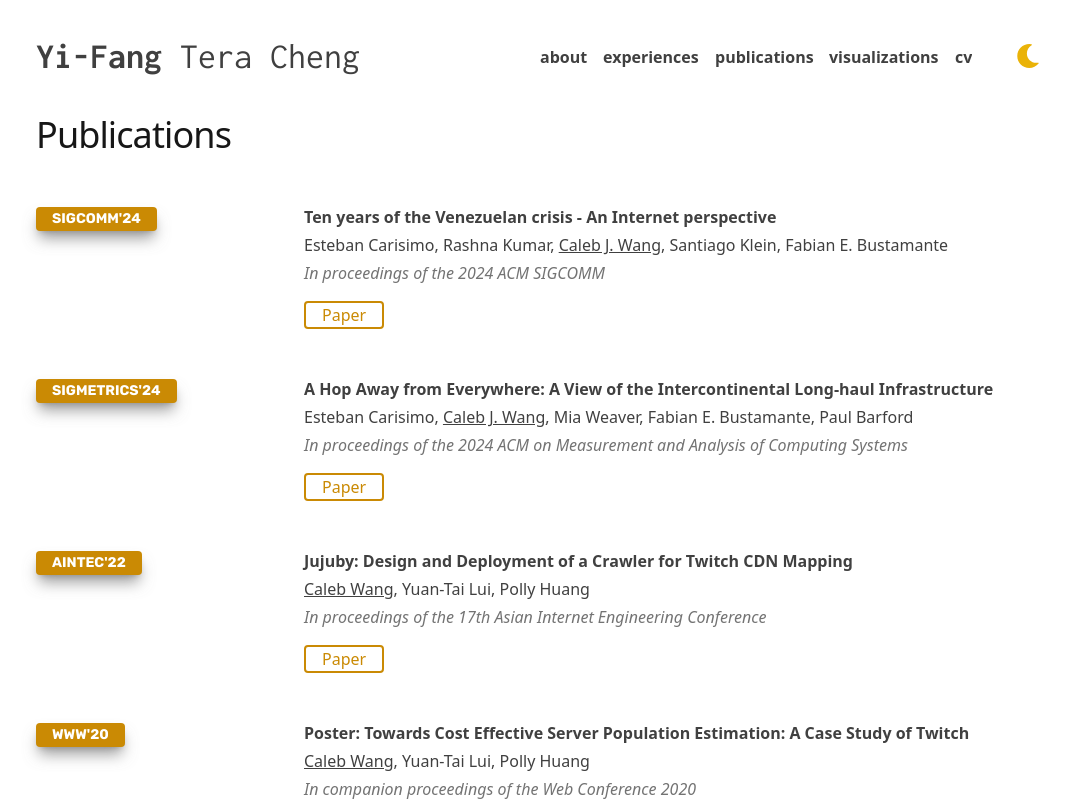
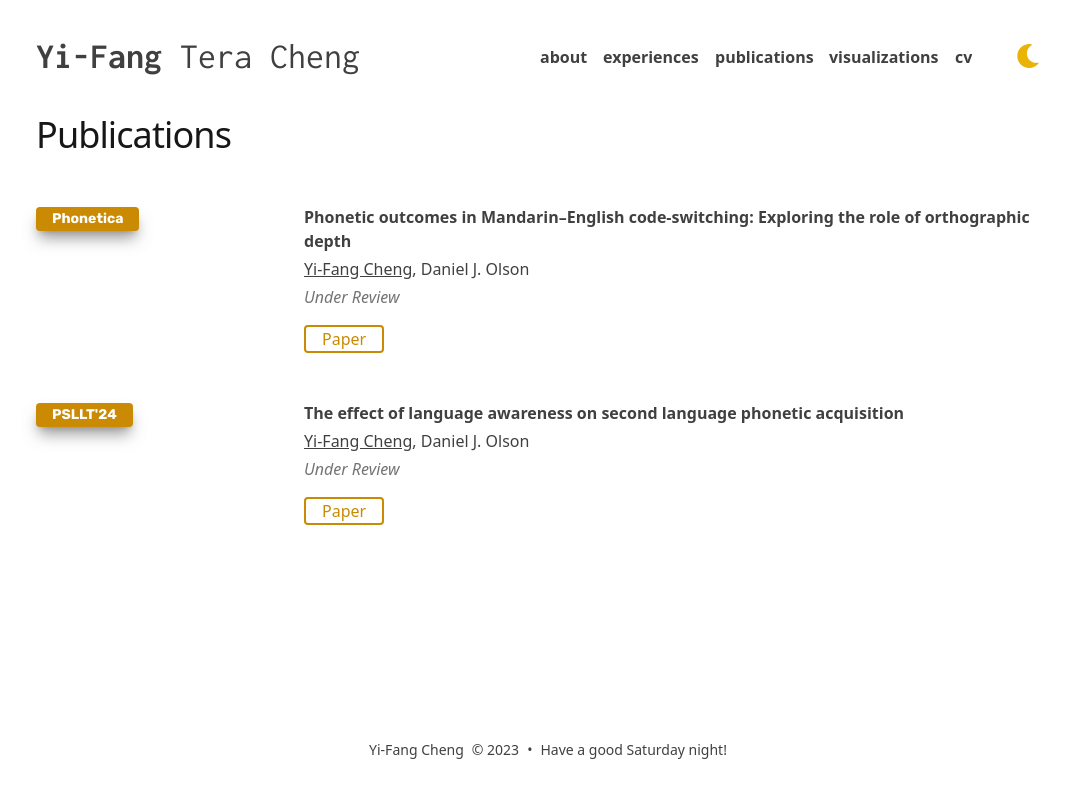
Before and after one commit to yifangC/tera-site, a Next.js app: page /publications in a window 1280 px wide. Shown: the top 801 px of the page, without its empty margins (92-1162 px from the left). Built offline with nearby package versions, Linux system fonts and the light colour scheme.

Commit message:
update visualizations and publications; modify title and add new publication entries

```diff
--- a/app/content/publications.mdx
+++ b/app/content/publications.mdx
@@ -1,45 +1,19 @@
 # Publications
 
 <PublicationEntry
-    title="Ten years of the Venezuelan crisis - An Internet perspective"
-    conference="SIGCOMM'24"
-    conferenceFullName="In proceedings of the 2024 ACM SIGCOMM"
-    highlightAuthors={["Caleb J. Wang"]}
-    authors={["Esteban Carisimo", "Rashna Kumar", "Caleb J. Wang", "Santiago Klein", "Fabian E. Bustamante"]}
-    components={[
-        { title: "Paper", link: "https://dl.acm.org/doi/10.1145/3651890.3672218" },
-    ]}
-/>
+  title="Phonetic outcomes in Mandarin–English code-switching: Exploring the role of orthographic depth"
+  conference="Phonetica"
+  conferenceFullName="Under Review"
+  highlightAuthors={["Yi-Fang Cheng"]}
+  authors={["Yi-Fang Cheng", "Daniel J. Olson"]}
+  components={[{ title: "Paper", link: "" }]}
+/>{" "}
 
 <PublicationEntry
-    title="A Hop Away from Everywhere: A View of the Intercontinental Long-haul Infrastructure"
-    conference="SIGMETRICS'24"
-    conferenceFullName="In proceedings of the 2024 ACM on Measurement and Analysis of Computing Systems"
-    highlightAuthors={["Caleb J. Wang"]}
-    authors={["Esteban Carisimo", "Caleb J. Wang", "Mia Weaver", "Fabian E. Bustamante", "Paul Barford"]}
-    components={[
-        { title: "Paper", link: "https://dl.acm.org/doi/10.1145/3626778" },
-    ]}
-/>
-
-<PublicationEntry
-    title="Jujuby: Design and Deployment of a Crawler for Twitch CDN Mapping"
-    conference="AINTEC'22"
-    conferenceFullName="In proceedings of the 17th Asian Internet Engineering Conference"
-    highlightAuthors={["Caleb Wang"]}
-    authors={["Caleb Wang", "Yuan-Tai Lui", "Polly Huang"]}
-    components={[
-        { title: "Paper", link: "https://dl.acm.org/doi/abs/10.1145/3570748.3570755" },
-    ]}
-/>
-
-<PublicationEntry
-    title="Poster: Towards Cost Effective Server Population Estimation: A Case Study of Twitch"
-    conference="WWW'20"
-    conferenceFullName="In companion proceedings of the Web Conference 2020"
-    highlightAuthors={["Caleb Wang"]}
-    authors={["Caleb Wang", "Yuan-Tai Lui", "Polly Huang"]}
-    components={[
-        { title: "Paper", link: "https://dl.acm.org/doi/abs/10.1145/3366424.3382686" },
-    ]}
-/>
+  title="The effect of language awareness on second language phonetic acquisition"
+  conference="PSLLT'24"
+  conferenceFullName="Under Review"
+  highlightAuthors={["Yi-Fang Cheng"]}
+  authors={["Yi-Fang Cheng", "Daniel J. Olson"]}
+  components={[{ title: "Paper", link: "" }]}
+/>{" "}
--- a/app/ui/NavBar.js
+++ b/app/ui/NavBar.js
@@ -1,13 +1,13 @@
 // import siteMetadata from '@/data/siteMetadata'
-import Link from './Link'
+import Link from "./Link";
 
 const headerNavLinks = [
-  { href: '/about', title: 'about' },
-  { href: '/experiences', title: 'experiences' },
-  { href: '/publications', title: 'publications' },
-  { href: '/visualizations', title: 'visualizations' },
-  { href: '/static/pdf/yi-fang.pdf', title: 'cv'}
-]
+  { href: "/about", title: "about" },
+  { href: "/experiences", title: "experiences" },
+  { href: "/publications", title: "publications" },
+  { href: "/visualizations", title: "visualizations" },
+  { href: "/static/pdf/yifang-cv.pdf", title: "cv" },
+];
 
 export default function NavBar() {
   return (
--- a/app/visualizations/page.js
+++ b/app/visualizations/page.js
@@ -136,7 +136,10 @@ const data = [
 export default function VizPage() {
   return (
     <div>
-      <h1>Tera is a bad girl. Wombatbuo is not happy </h1>
+      <h1>
+        Vowel space. The ellipses illustrate the spread of the vowel /æ/ across
+        F1 and F2 values with 95% confidence intervals by speaker group.{" "}
+      </h1>
       <ScatterPlot data={data} />
     </div>
   );
```
Also changed, not shown: 1 other file (tests, documents, lock files or other folders).
